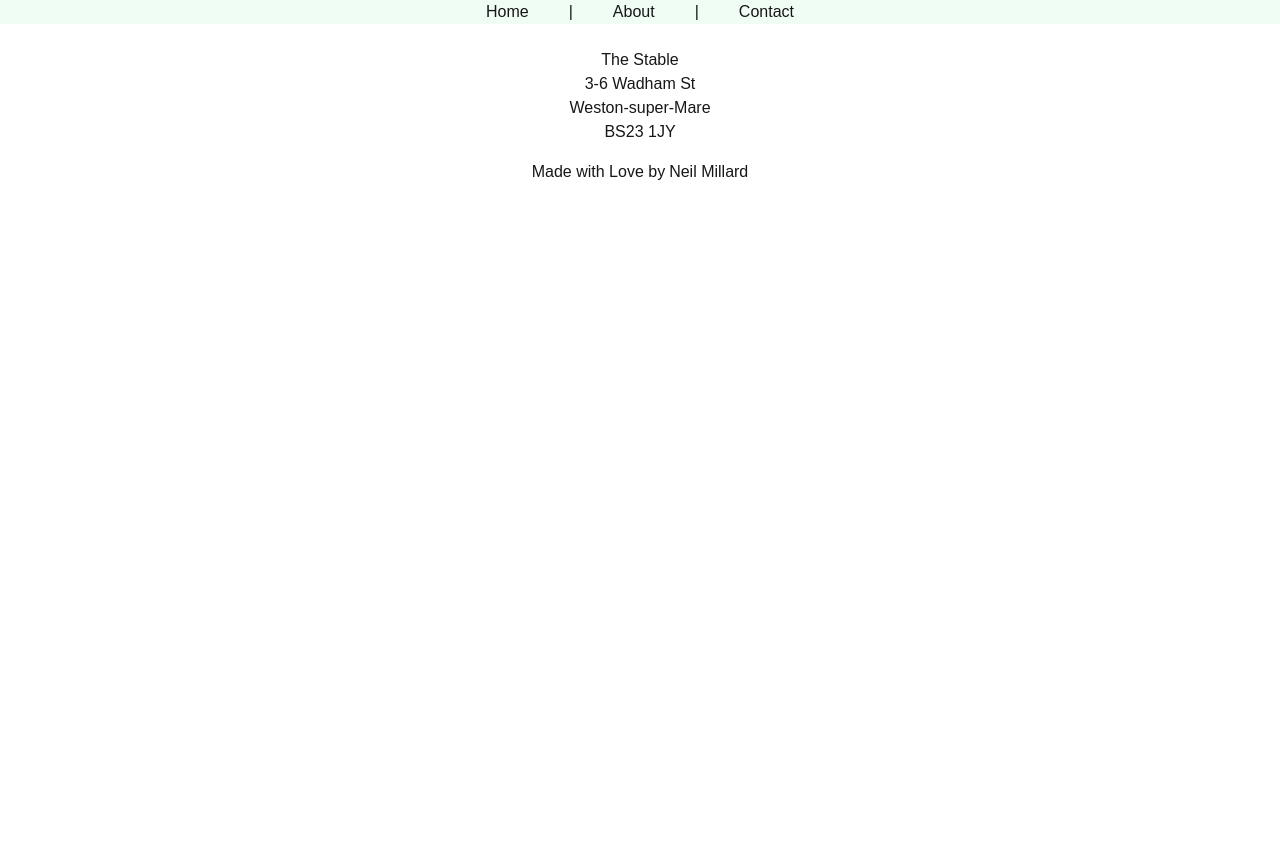
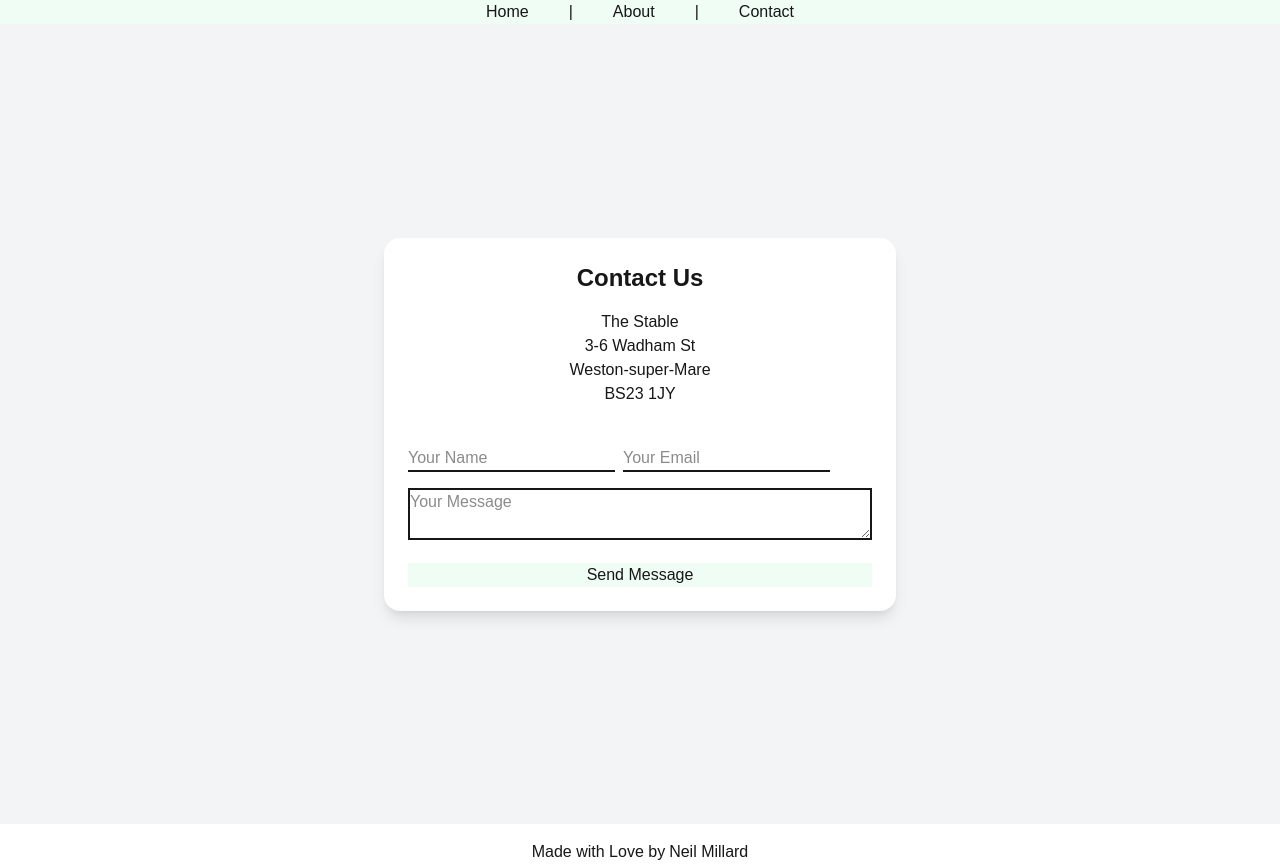
Before and after one commit to neilmillard/tools-budget, a Next.js app: page /contact in a window 1280 px wide. Before the commit the page ends 800 px from the top, so only its background shows below. Built offline with nearby package versions, Linux system fonts and the light colour scheme; no server answers.

Commit message:
Add contact us form, needs api

```diff
--- a/src/app/components/ContactForm.tsx
+++ b/src/app/components/ContactForm.tsx
@@ -1,11 +1,93 @@
-export default function ContactForm() {
-    return <div>
+'use client';
+import { useState } from "react";
+
+export default function ContactPage() {
+    const [formData, setFormData] = useState({ name: "", email: "", message: "" });
+    const [loading, setLoading] = useState(false);
+    const [success, setSuccess] = useState({ message: ""});
+    const [apiUrl] =  useState(process.env.NEXT_PUBLIC_API_GATEWAY_URL);
+
+    const handleChange = (e: { target: { name: any; value: any; }; }) => {
+        setFormData({ ...formData, [e.target.name]: e.target.value });
+    };
+
+    const handleSubmit = async (e: { preventDefault: () => void; }) => {
+        e.preventDefault();
+        setLoading(true);
+
+        const contactData = {
+            contact: {
+                email: formData.email,
+                name: formData.name,
+                message: formData.message
+            }
+        };
+
+        try {
+            const response = await fetch(apiUrl, {
+                method: "POST",
+                headers: { "Content-Type": "application/json" },
+                body: JSON.stringify(contactData)
+            });
+
+            const result = await response.json();
+            if (result.success) {
+                setSuccess({ message: result.message });
+                setFormData({ name: "", email: "", message: "" });
+            } else {
+                setSuccess({ message: "Failed to send message." });
+            }
+        } catch (error) {
+            setSuccess({ message: "Error sending message." + error} );
+        }
+
+        setLoading(false);
+    };
+
+    return (
+        <div className="flex justify-center items-center min-h-screen p-6 bg-gray-100">
+            <div className="w-full max-w-lg bg-white p-6 rounded-2xl shadow-lg">
+                <h2 className="text-2xl font-semibold text-center mb-4">Contact Us</h2>
                 <p className="row-auto w-full text-center">
-            <br/>
                     The Stable<br/>
                     3-6 Wadham St<br/>
                     Weston-super-Mare<br/>
                     BS23 1JY
                 </p>
+                <br/>
+                {success && <p className="text-center text-green-500 mb-4">{success.message}</p>}
+                <form onSubmit={handleSubmit} className="space-y-4">
+                    <input
+                        className="border-b-2 mr-2"
+                        type="text"
+                        name="name"
+                        placeholder="Your Name"
+                        value={formData.name}
+                        onChange={handleChange}
+                        required
+                    />
+                    <input
+                        className="border-b-2"
+                        type="email"
+                        name="email"
+                        placeholder="Your Email"
+                        value={formData.email}
+                        onChange={handleChange}
+                        required
+                    />
+                    <textarea
+                        className="border-2 w-full"
+                        name="message"
+                        placeholder="Your Message"
+                        value={formData.message}
+                        onChange={handleChange}
+                        required
+                    />
+                    <button type="submit" className="w-full bg-green-50" disabled={loading}>
+                        {loading ? "Sending...": "Send Message"}
+                    </button>
+                </form>
             </div>
+        </div>
+    );
 }
```
Lines whose indentation alone changed are shown as unchanged.
